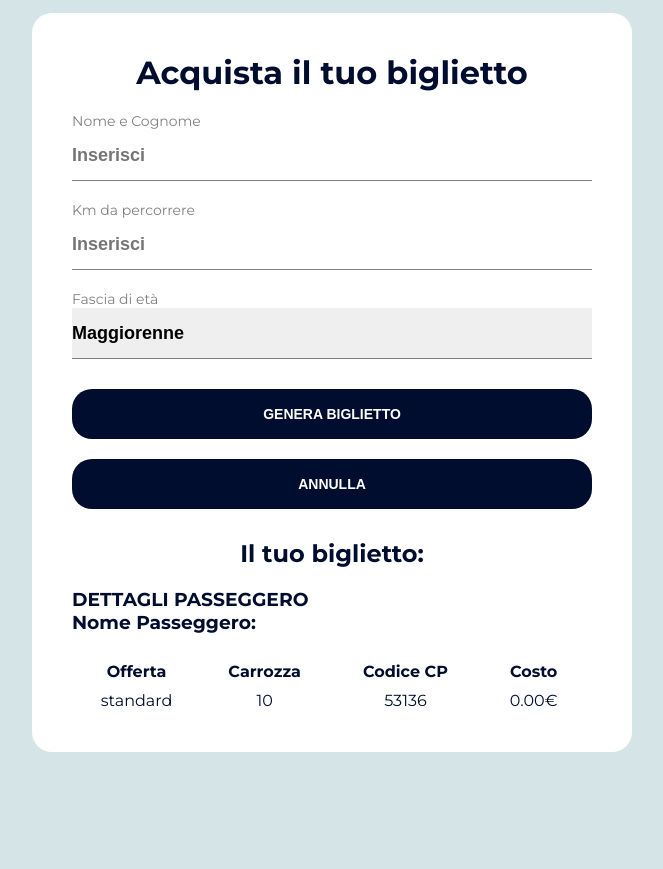
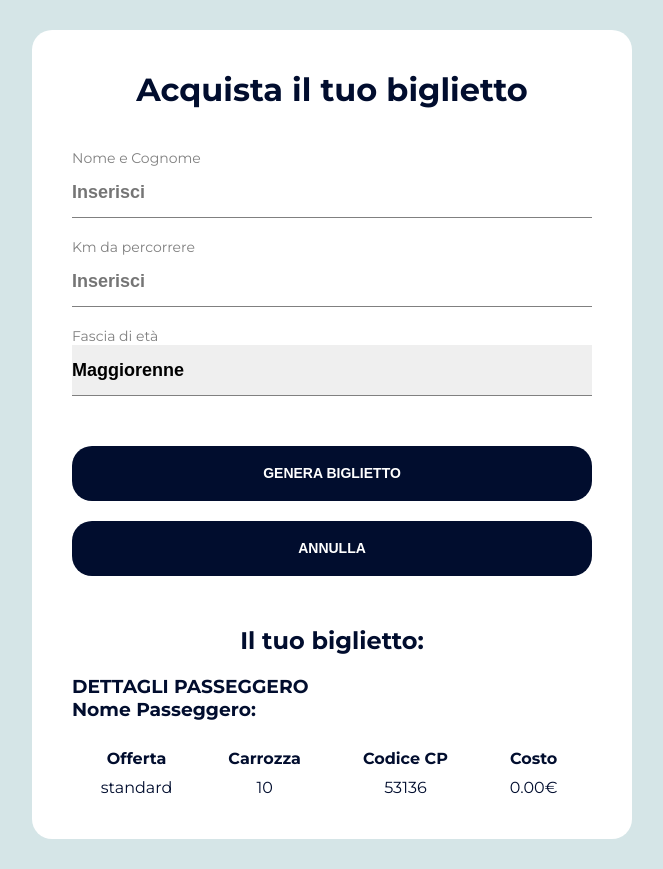
Before and after one commit to MartinFrancesco/js-biglietto-treno-form, a plain HTML site: page index.html in a window 1280 px wide. Both pictures are taken after a click on the button "GENERA BIGLIETTO". Shown: the whole page, without its empty margins (308-971 px from the left). Before the commit the page ends 800 px from the top, so only its background shows below. Drawn offline with Linux system fonts and the light colour scheme.

Commit message:
Ticket printer

```diff
--- a/css/style.css
+++ b/css/style.css
@@ -10,6 +10,11 @@ body {
   color: grey;
   background: #D5E5E7;
 }
+
+* :focus{
+  outline: none;
+}
+
 /* Utilities */
 .m30 {
   margin: 30px;
@@ -36,13 +41,14 @@ h1, h2 {
   align-items: center;
   width: 600px;
   border-radius: 20px;
-  margin: 13px auto;
+  margin: 30px auto;
   padding: 40px;
   background: #fff;
 }
 
 section {
   width: 100%;
+  padding-top: 20px;
 }
 
 label {
@@ -60,11 +66,16 @@ input {
   border-bottom: 1px solid grey;
 }
 
+input:focus {
+  border-bottom: 3px solid #010D2E;
+}
+
 select {
   font-size: 18px;
   font-weight: 700;
   width: 100%;
   line-height: 50px;
+  margin-bottom: 20px;
   padding: 0;
   cursor: pointer;
   appearance: none;
@@ -82,7 +93,7 @@ select {
 button {
   font-size: 14px;
   font-weight: 700;
-  line-height: 50px;
+  line-height: 55px;
   margin: 10px 0;
   border: none;
   border-radius: 20px;
@@ -93,6 +104,7 @@ button {
 
 button:hover {
   font-size: 13px;
+  letter-spacing: 5px;
   background: #FF1907;
 }
 
--- a/index.html
+++ b/index.html
@@ -42,8 +42,8 @@
     </section>
 
       <!-- BIGLIETTO GENERATO -->
-    <h2 class="mb20">Il tuo biglietto:</h2>
     <section id="biglietto" class="hidden">
+      <h2 class="mb20">Il tuo biglietto:</h2>
       <h3 class="uppercase">Dettagli passeggero</h3>
         <div class="contenuti">
           <div class="nome">
```
Also changed, not shown: 1 other file.
